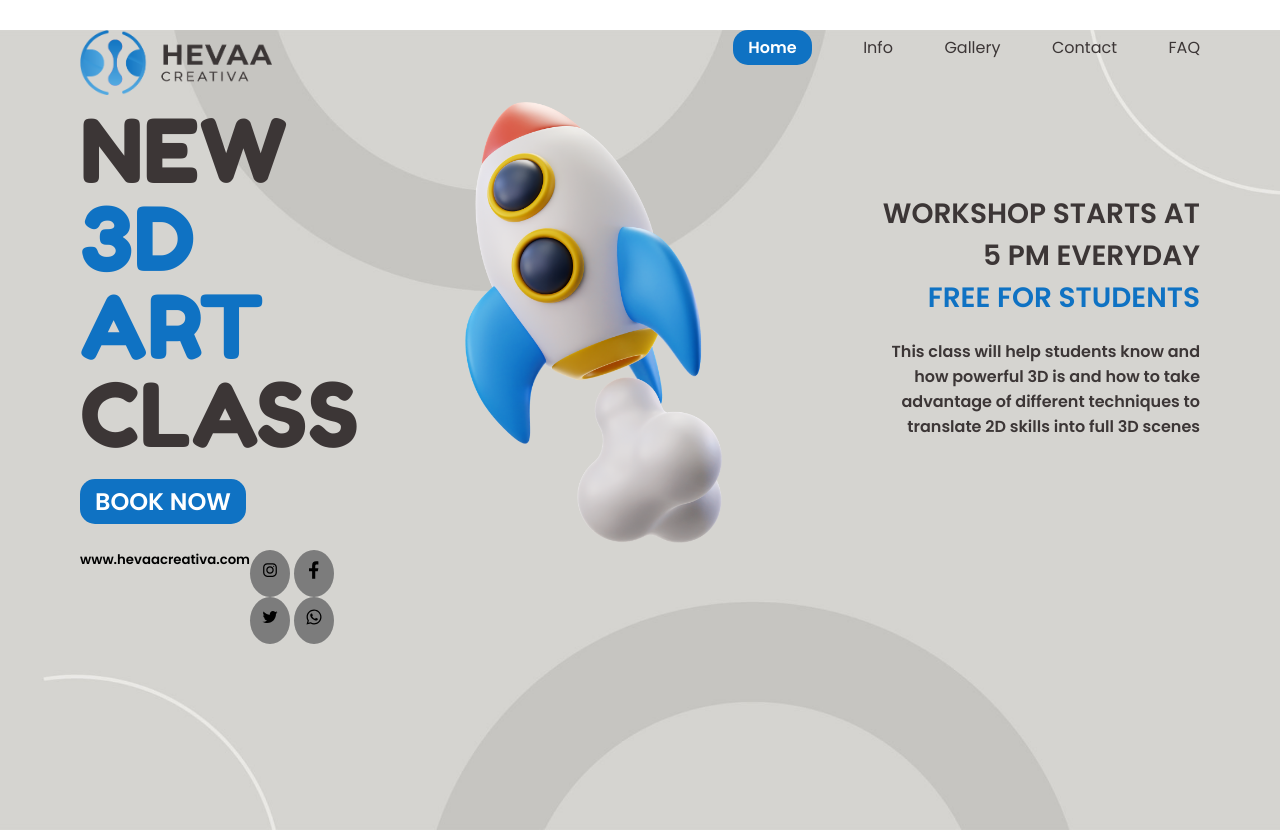
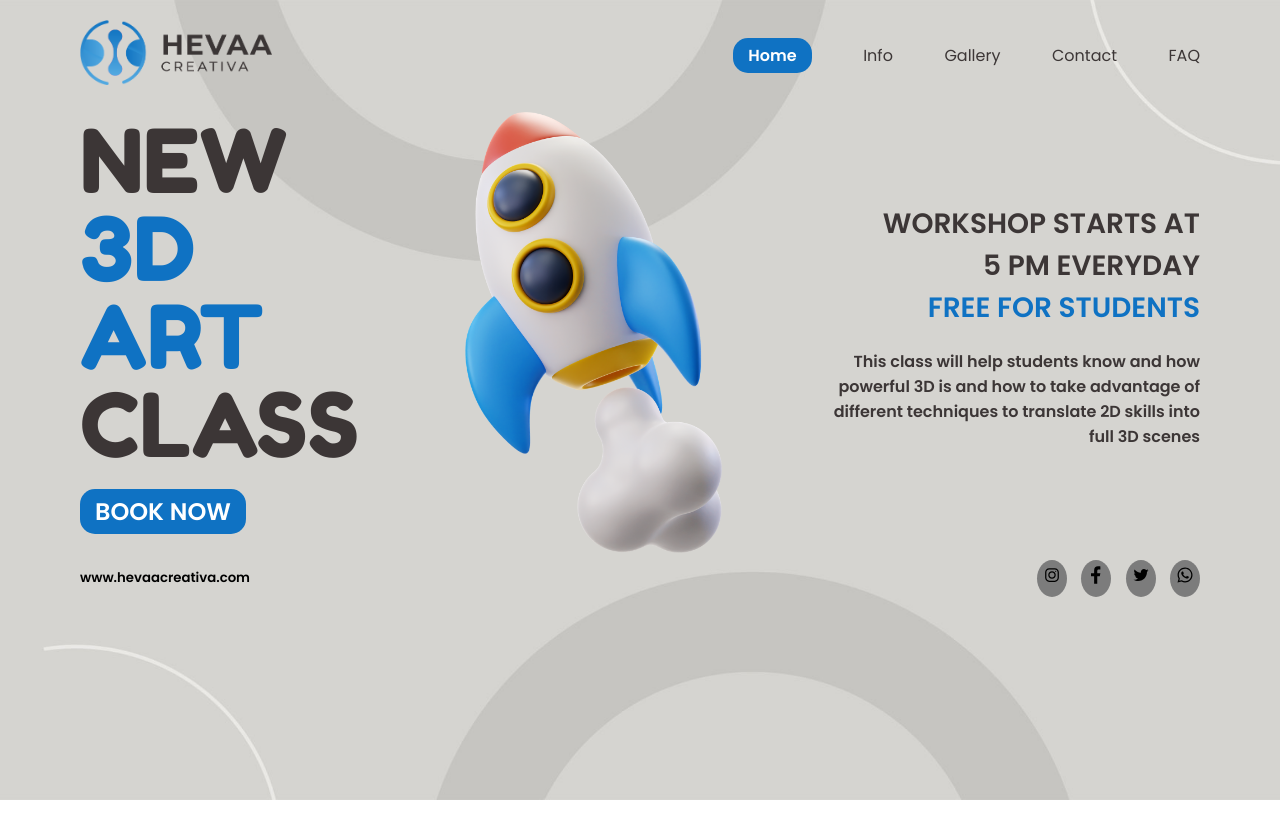
Before and after one commit to miker-bice/3d-art-class-landing-page, a plain HTML site: page index.html in a window 1280 px wide. After the commit the page ends 800 px from the top, so only its background shows below. Drawn offline with Linux system fonts and the light colour scheme.

Commit message:
landing page done

```diff
--- a/css/styles.css
+++ b/css/styles.css
@@ -52,7 +52,7 @@ em{
 .icon{
     color: #fff;
     background-color: var(--sub-color);
-    padding: 10px;
+    padding: 5px;
     border-radius: 100%;
     display: inline-block;
 }
@@ -65,7 +65,8 @@ em{
     height: 100vh;
 }
 .navigation{
-    margin-top: 30px;
+    padding: 20px 0;
+    align-items: center;
 }
 .navbar-brand{
     grid-column: 1/4;
@@ -127,9 +128,21 @@ em{
 .hero-subtext h4{
     color: var(--secondary);
     margin: 20px 0;
-    width: 90%;
-    margin-left: auto;
+}
+.site-and-links{
+    align-items: center;
+}
+.website{
+    grid-column: 1/3;
+}
+.socials{
+    grid-column: 11/13;
+    justify-self: end;
 }
 .socials img{
     width: 20px;
+    align-self: center;
 }
+.socials a{
+    margin-left: 10px;
+}
```
